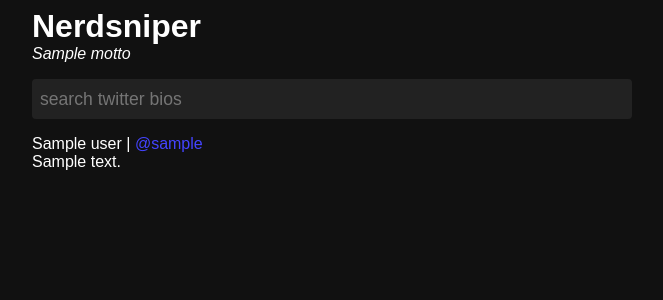
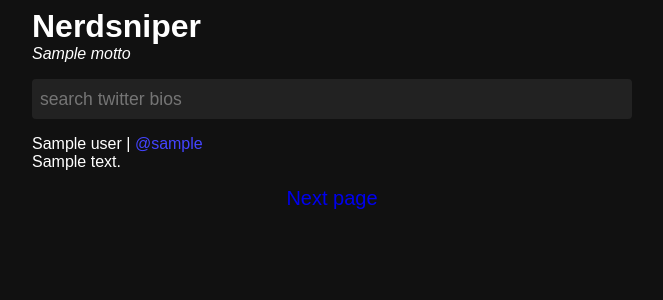
Before and after one commit to UlisseMini/nerdsniper, a FastAPI app: template site/templates/search.html in a window 1280 px wide. Shown: the top 300 px of the page, without its empty margins (308-971 px from the left). Run offline with FastAPI, Linux system fonts and the light colour scheme; the template is opened without the code that fills it: most values are stand-ins (such as "Sample title", 1, 10 or a date in 2020); parts of the project's set-up code (start-up, migrations or seed data) failed here and were passed over.

Commit message:
Hey, you can like, make them remember the id ptr

```diff
--- a/site/main.py
+++ b/site/main.py
@@ -58,46 +58,32 @@ async def shutdown():
     await pool.close()
 
 
-# note: page is 1 indexed.
-async def search(q: str, page: int):
+# page_ptr is the largest index from the previous page.
+async def search(q: str, page_ptr: int):
     async with pool.acquire() as conn:
-        # TODO: I could build a query depending on page size then
-        # exec all this work on the db without comm overhead
-        max_id = 0
-        for _ in range(1, page):
-            values = await conn.fetch(SEARCH_SQL, q, max_id, PAGE_SIZE)
-
-            # if this page (before wanted page) has < PAGE_SIZE values
-            # we can't have any for the next page.
-            if len(values) < PAGE_SIZE:
-                return []
-
-            max_id = max(v['id'] for v in values)
-
-
-        print(max_id)
-        values = await conn.fetch(SEARCH_SQL, q, max_id, PAGE_SIZE)
+        values = await conn.fetch(SEARCH_SQL, q, page_ptr, PAGE_SIZE)
     return values
 
 
 @app.get('/search', response_class=HTMLResponse)
-async def search_html(request: Request, q: str, page: int = 1):
+async def search_html(request: Request, q: str, ptr: int = 0):
     global timings
 
     start = time.time()
-    values = await search(q, page)
+    values = await search(q, ptr)
     timings['db'] += time.time() - start
 
+    page_ptr = values[-1]['id']
 
     start = time.time()
     rendered = templates.TemplateResponse('search.html', {
         'users': values,
-        'page': page,
         'num_results': len(values),
         'PAGE_SIZE': PAGE_SIZE,
         'request': request,
         'motto': random.choice(MOTTOS),
         'search': q,
+        'ptr': page_ptr,
     })
     timings['jinja'] += time.time() - start
 
@@ -106,8 +92,8 @@ async def search_html(request: Request, q: str, page: int = 1):
 
 
 @app.get('/api/search')
-async def search_api(q: str, page: int = 1):
-    return await search(q, page)
+async def search_api(q: str, ptr: int = 0):
+    return await search(q, page, ptr)
 
 
 @app.get('/api/timings')
--- a/site/static/styles.css
+++ b/site/static/styles.css
@@ -33,14 +33,10 @@ main, header {
 	max-width: 600px;
 }
 
-ul {
-	list-style-type: none;
+.next-page {
 	text-align: center;
-}
-
-ul li {
-	display: inline;
-	margin: 4px;
+	margin-top: 16px;
+	display: block; /* a tag cannot be repositioned */
 	font-size: 20px;
 }
 
--- a/site/templates/search.html
+++ b/site/templates/search.html
@@ -22,11 +22,7 @@
 	{% endif %}
 
 	{% if num_results == PAGE_SIZE %}
-	<ul>
-			{% for n in range(1, page+3) %}
-				<li><a href="/search?q={{search}}&page={{n}}">{{n}}</a></li>
-			{% endfor %}
-	</ul>
+	<a href="/search?q={{search}}&ptr={{ptr}}" class="next-page">Next page</a>
 	{% endif %}
 </main>
 
```
